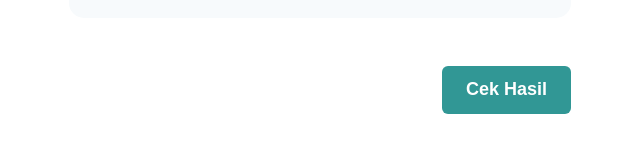
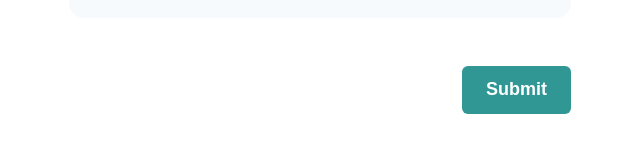
Before and after one commit to Nakesto/expert, a React (Create React App) app: page /question in a window 1280 px wide. Shown: the part 10450-10602 px from the top of the page, without its empty margins (640-1280 px from the left). Built offline with nearby package versions, Linux system fonts and the light colour scheme.

Commit message:
Update Question.tsx

```diff
--- a/src/Page/Question.tsx
+++ b/src/Page/Question.tsx
@@ -23,6 +23,11 @@ import { useForm, Controller } from "react-hook-form";
 
 const Question = () => {
   const { register, handleSubmit, control } = useForm();
+
+  const handleOnSubmit = (data: any) => {
+    console.log(data);
+  };
+
   return (
     <FlexMotion h="100vh" variants={fade} animate="show" exit="hidden" initial="hidden" transition={transition}>
       <Image
@@ -34,18 +39,18 @@ const Question = () => {
         src="https://images.unsplash.com/photo-1607688387751-c1e95ae09a42?ixlib=rb-4.0.3&ixid=MnwxMjA3fDB8MHxwaG90by1wYWdlfHx8fGVufDB8fHx8&auto=format&fit=crop&w=687&q=80"
       />
       <Flex ml="50vw" w="50%" py="5rem" h="max-content">
-        <Container as="form">
+        <Container as="form" onSubmit={handleSubmit(handleOnSubmit)}>
           <VStack spacing="5rem">
             {questions.map((q, idx) => (
-              <VStack as={FormControl} alignItems="start" spacing="1.8rem">
+              <VStack as={FormControl} alignItems="start" spacing="1.8rem" key={`Q-${idx}`}>
                 <FormLabel as={Heading} fontWeight="bold">
                   {q}
                 </FormLabel>
-                <RadioGroup w="100%" name={`G${idx + 1}`}>
+                <RadioGroup w="100%">
                   <VStack spacing="0.8rem">
                     {answers.map((a, idx) => (
-                      <Box bgColor="gray.50" padding="1rem" w="100%" borderRadius="15px">
-                        <Radio value={a.value}>{a.label}</Radio>
+                      <Box bgColor="gray.50" padding="1rem" w="100%" borderRadius="15px" key={`A-${idx}`}>
+                        <Radio value={String(a.value)}>{a.label}</Radio>
                       </Box>
                     ))}
                   </VStack>
@@ -56,7 +61,7 @@ const Question = () => {
           <Flex mt="3rem">
             <Spacer />
             <Button size="lg" colorScheme="teal">
-              Cek Hasil
+              Submit
             </Button>
           </Flex>
         </Container>
```
